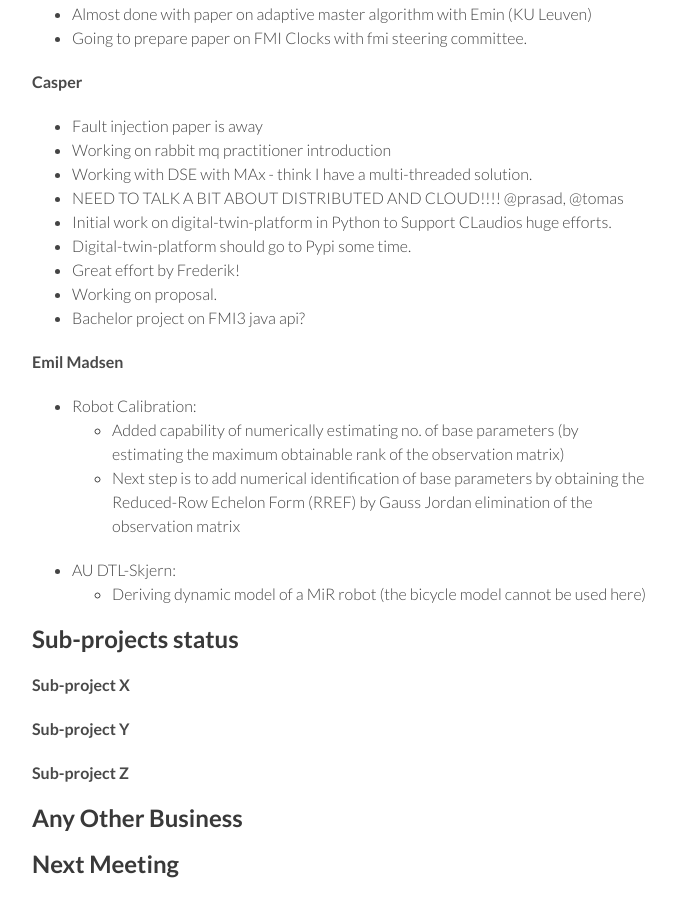
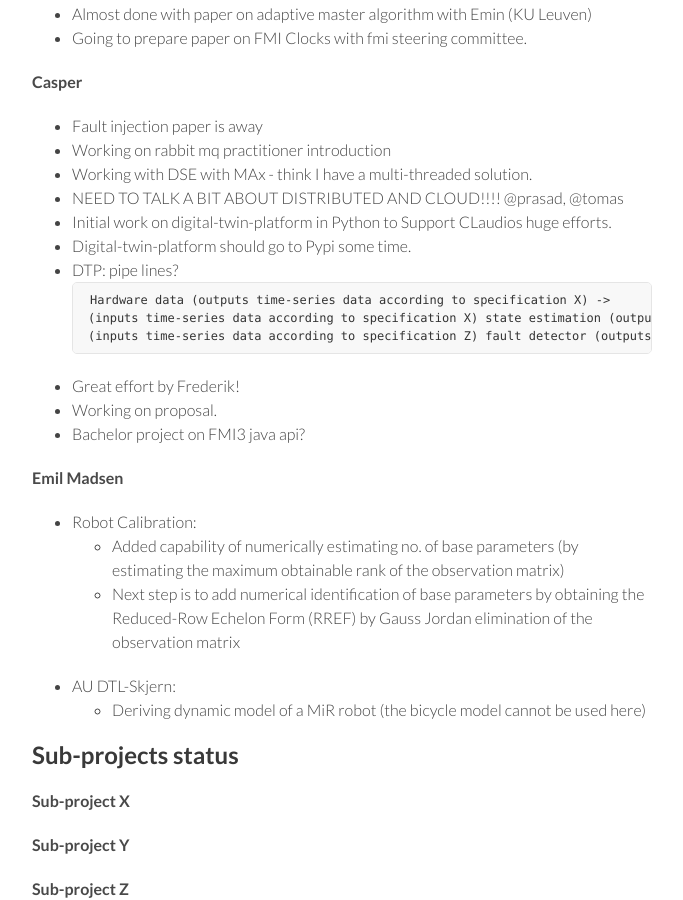
Before and after one commit to digitaltwincentre/digitaltwincentre.github.io, a Jekyll site: the page built from _biweeklies/Biweekly-34.md, in a window 1280 px wide and 900 px high, scrolled down 1335 px. Shown: the whole window, without its empty margins (418-1101 px from the left). Built offline with Jekyll 4.4.1, drawn with Linux system fonts in a browser that asks for light colours; nearby versions of some CDN libraries.

Commit message:
Update Biweekly-34.md

````diff
--- a/_biweeklies/Biweekly-34.md
+++ b/_biweeklies/Biweekly-34.md
@@ -62,6 +62,12 @@ date: 26 February 2021, 1330 CET
 * NEED TO TALK A BIT ABOUT DISTRIBUTED AND CLOUD!!!! @prasad, @tomas
 * Initial work on digital-twin-platform in Python to Support CLaudios huge efforts.
 * Digital-twin-platform should go to Pypi some time.
+* DTP: pipe lines?
+```
+Hardware data (outputs time-series data according to specification X) ->
+(inputs time-series data according to specification X) state estimation (outputs time-series data according to specification Z) ->
+(inputs time-series data according to specification Z) fault detector (outputs EVENT according to specification W)
+```
 * Great effort by Frederik!
 * Working on proposal.
 * Bachelor project on FMI3 java api?
````
